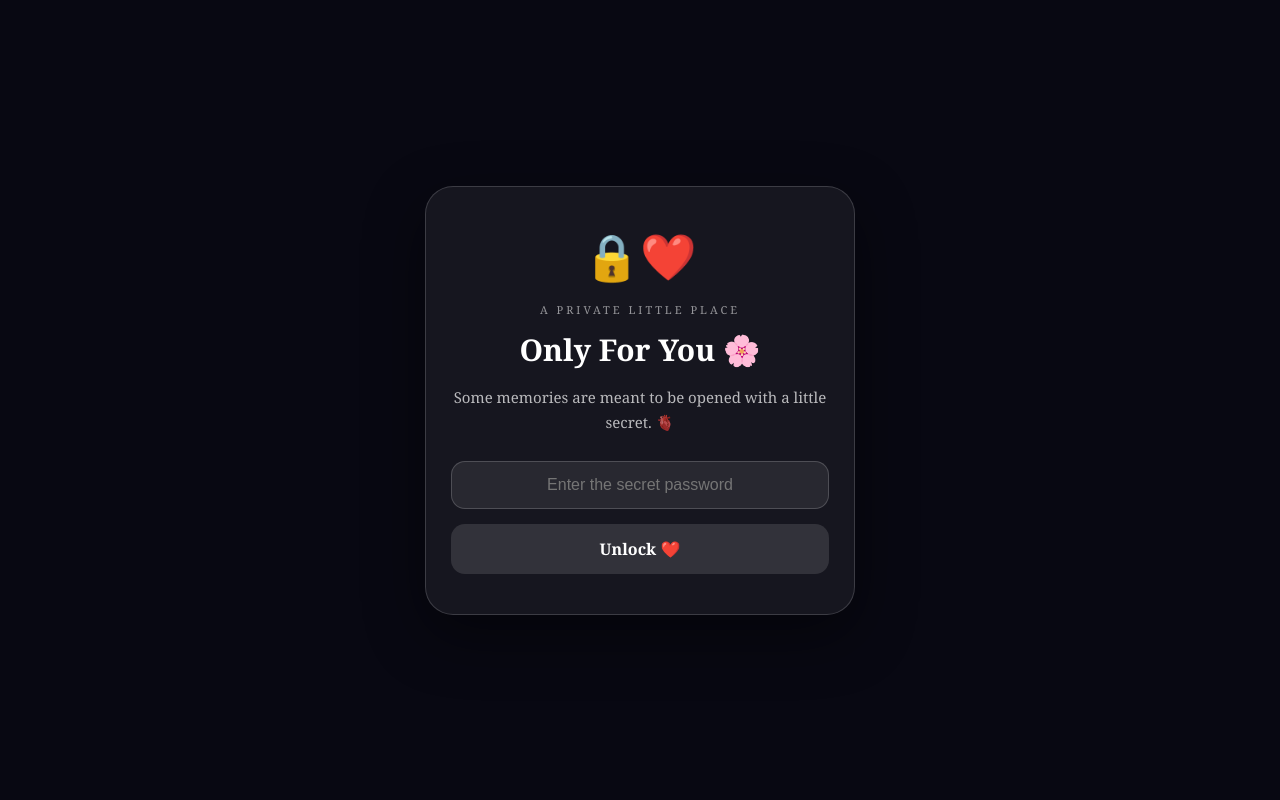
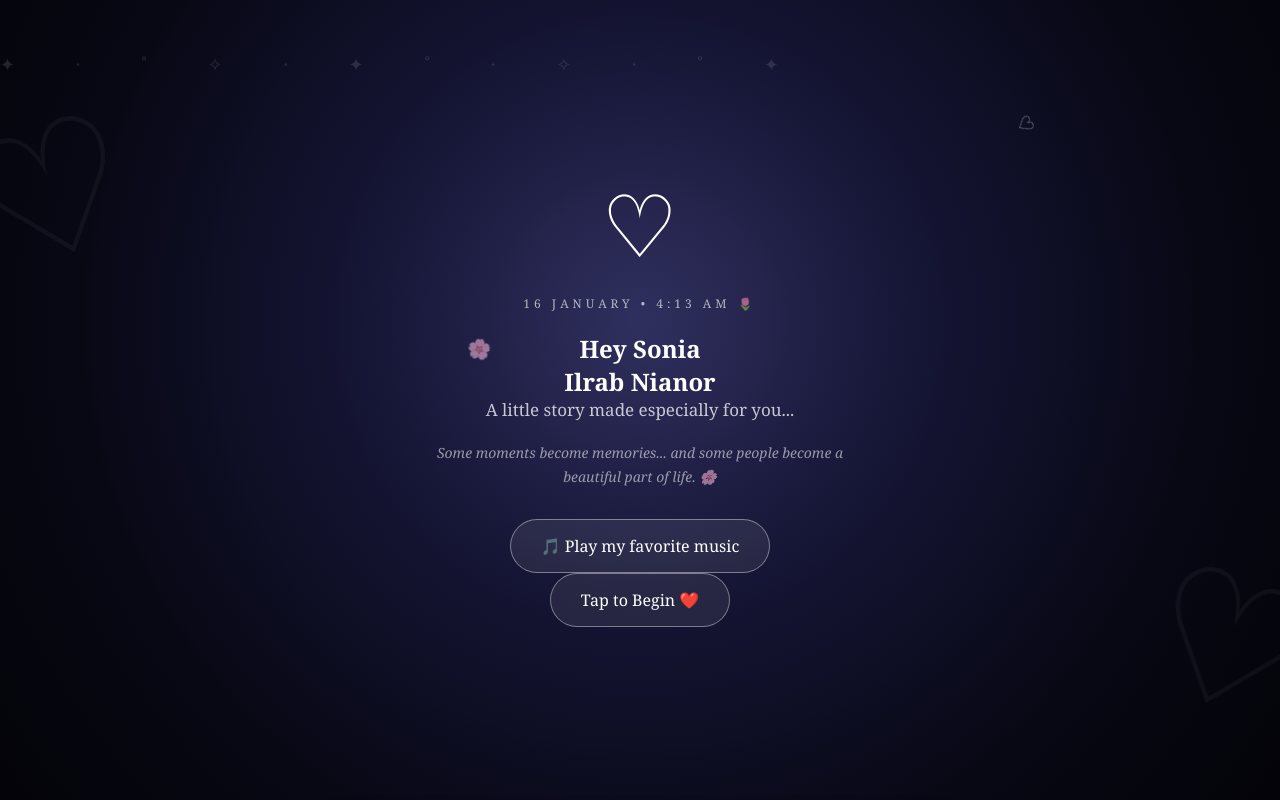
Before and after one commit to bainssahil307-rgb/Komal, a plain HTML site: page index.html in a window 1280 px wide. Shown: the top 800 px of the page. Drawn offline with Linux system fonts and the light colour scheme.

Commit message:
Update index.html

```diff
--- a/index.html
+++ b/index.html
@@ -16,41 +16,7 @@
 
 
 <body>
-<!-- PASSWORD LOCK -->
 
-<div id="passwordLock" class="password-lock">
-
-    <div class="password-box">
-
-        <div class="lock-heart">🔒❤️</div>
-
-        <div class="lock-label">A PRIVATE LITTLE PLACE</div>
-
-        <h1>Only For You 🌸</h1>
-
-        <p>
-            Some memories are meant to be opened
-            with a little secret. 🫀
-        </p>
-
-        <input
-            type="password"
-            id="secretPassword"
-            placeholder="Enter the secret password"
-            autocomplete="off"
-        >
-
-        <button onclick="unlockWebsite()">
-            Unlock ❤️
-        </button>
-
-        <div id="passwordError" class="password-error">
-            Wrong password... try again 🌷
-        </div>
-
-    </div>
-
-</div>
 
     <!-- =========================
          OPENING
```
